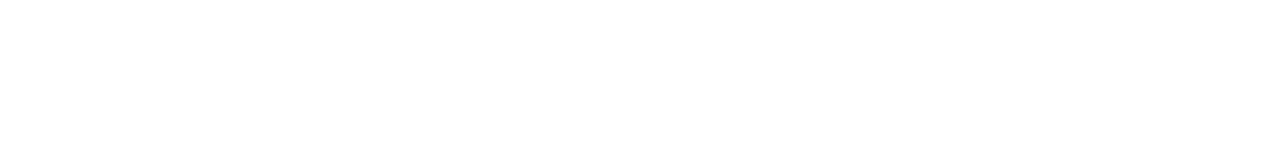
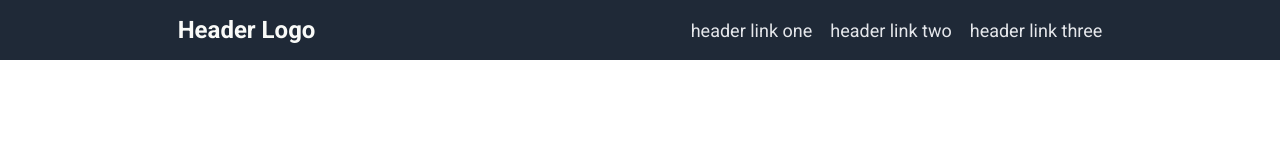
Before and after one commit to timcbuck/TOD-landing-page, a plain HTML site: page index.html in a window 1280 px wide. Drawn offline with Linux system fonts and the light colour scheme.

Commit message:
Add header to webpage
Added the header and also Roboto font style

```diff
--- a/index.html
+++ b/index.html
@@ -3,9 +3,21 @@
 <head>
     <meta charset="UTF-8">
     <meta name="viewport" content="width=device-width, initial-scale=1.0">
+    <link rel="preconnect" href="https://fonts.googleapis.com">
+    <link rel="preconnect" href="https://fonts.gstatic.com" crossorigin>
+    <link href="https://fonts.googleapis.com/css2?family=Roboto:ital,wght@0,100;0,300;0,400;0,500;0,700;0,900;1,100;1,300;1,400;1,500;1,700;1,900&display=swap" rel="stylesheet">
     <title>Landing Page</title>
+    <link rel="stylesheet" href="styles.css">
 </head>
 <body>
+    <div class="header">
+        <h1 class="header-logo">Header Logo</h1>
+        <ul>
+            <li><a href="#">header link one</a></li>
+            <li><a href="#">header link two</a></li>
+            <li><a href="#">header link three</a></li>
+        </ul>
+    </div>
 
 </body>
 </html>
--- a/styles.css
+++ b/styles.css
@@ -0,0 +1,34 @@
+body {
+    font-family: "Roboto", sans-serif;
+    font-weight: 400;
+    font-style: normal;
+    display: flex;
+    flex-direction: column;
+    margin: 0;
+}
+
+ul {
+    list-style-type: none;
+    display: flex;
+    gap: 18px;
+}
+
+li a {
+    color: #E5E7EB;
+    font-size: 18px;
+    text-decoration: none;
+}
+
+.header {
+    background-color: #1F2937;
+    display: flex;
+    justify-content: space-around;
+    align-items: center;
+    padding-left: 10px;
+    padding-right: 10px;
+}
+
+.header-logo {
+    font-size: 24px;
+    color: #F9FAF8;
+}
```
